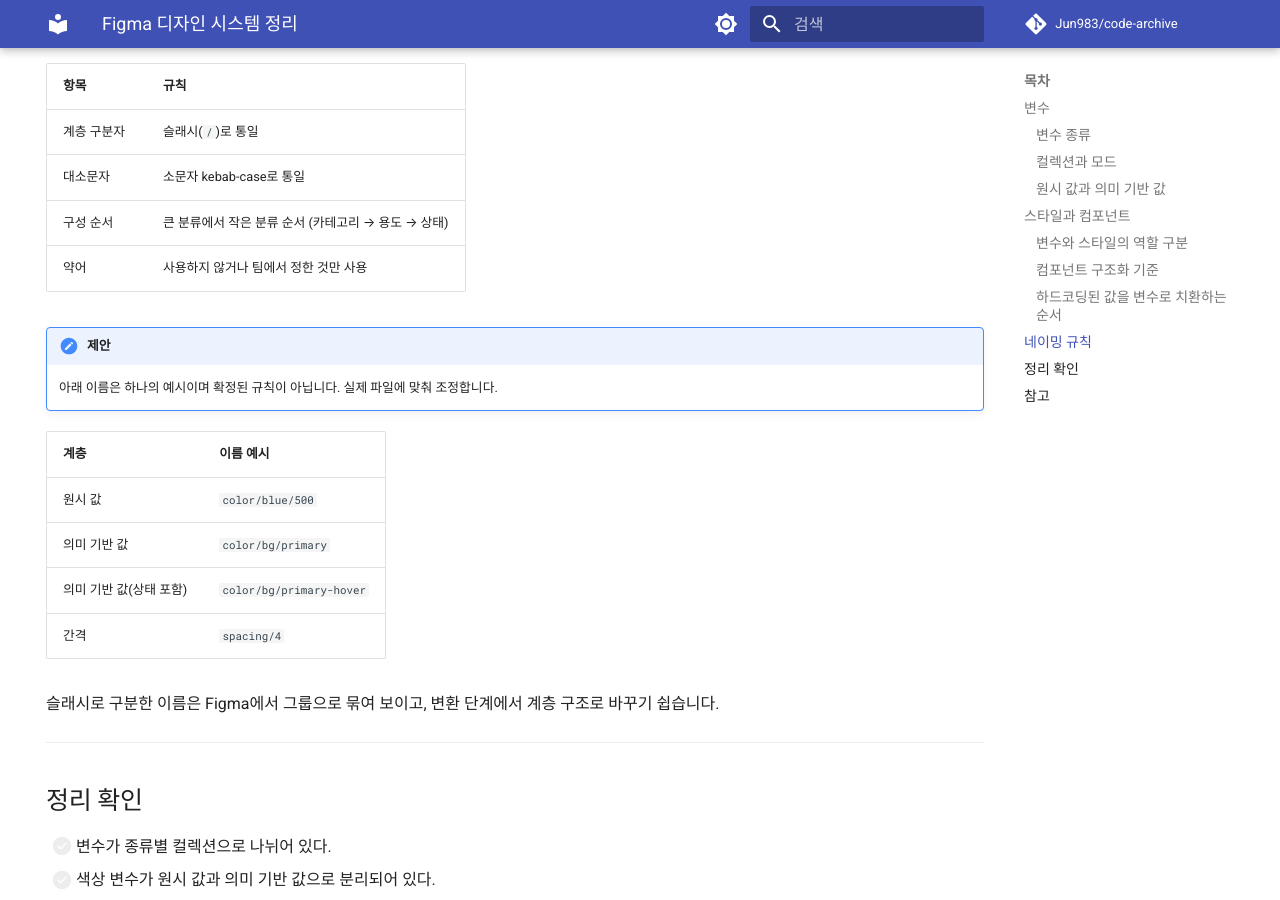
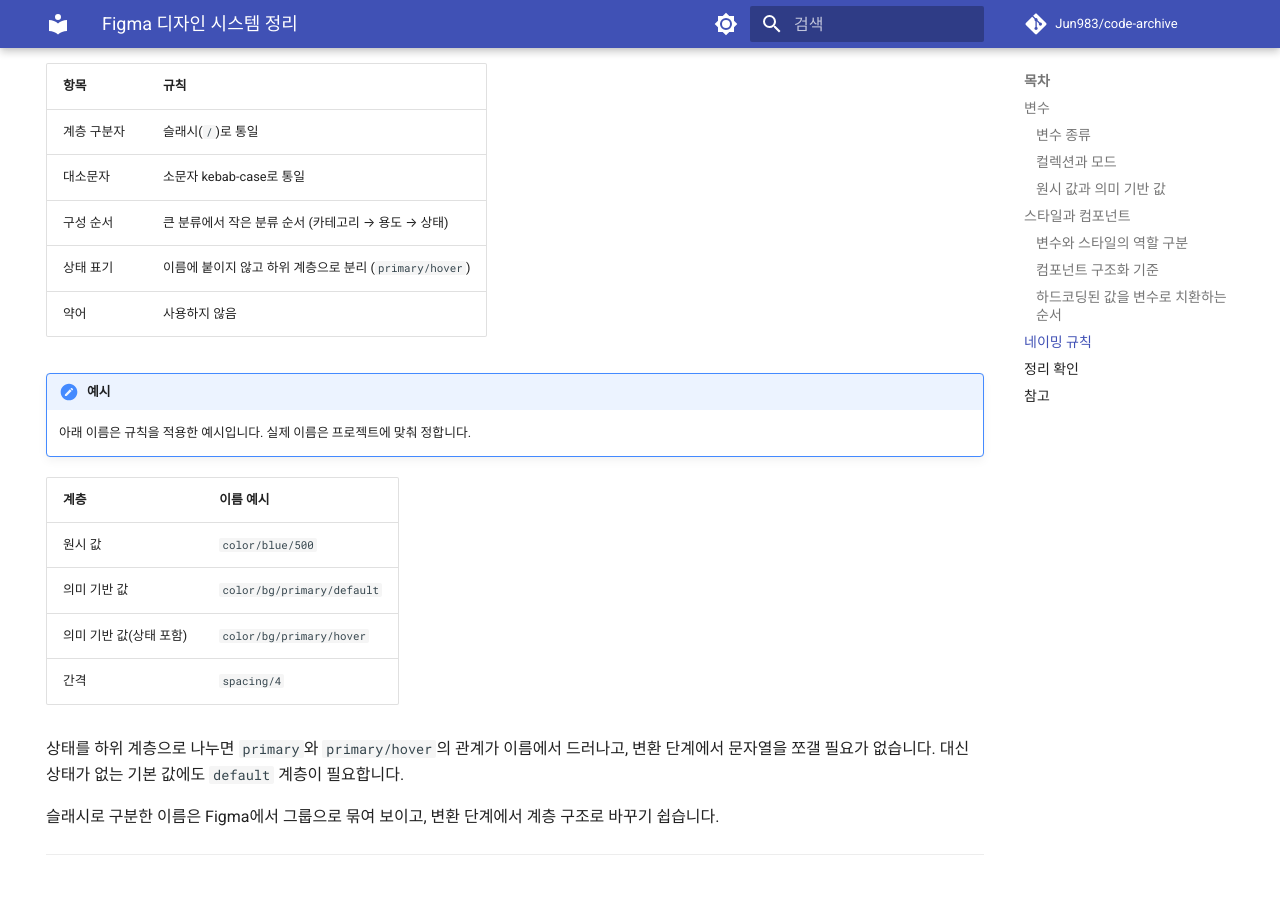
Before and after one commit to Jun983/code-archive, an MkDocs documentation site: the page built from docs/design-system/figma-organize.md, in a window 1280 px wide and 900 px high, scrolled down 3204 px. Built offline with MkDocs 1.6.1 and Material for MkDocs 9.7.7, drawn with Linux system fonts in a browser that asks for light colours; comment, search, counter and statistics services are not loaded.

Commit message:
docs(design-system): Figma 네이밍 규칙 확정 및 상태 표기 계층 분리 (#87)
Co-authored-by: byeongjun.cho <byeongjun.cho@lobas.go.kr>
Co-authored-by: Claude Sonnet 5.5 <noreply@anthropic.com>

```diff
--- a/docs/design-system/figma-organize.md
+++ b/docs/design-system/figma-organize.md
@@ -116,17 +116,20 @@ flowchart LR
 | 계층 구분자 | 슬래시(`/`)로 통일 |
 | 대소문자 | 소문자 kebab-case로 통일 |
 | 구성 순서 | 큰 분류에서 작은 분류 순서 (카테고리 → 용도 → 상태) |
-| 약어 | 사용하지 않거나 팀에서 정한 것만 사용 |
+| 상태 표기 | 이름에 붙이지 않고 하위 계층으로 분리 (`primary/hover`) |
+| 약어 | 사용하지 않음 |
 
-!!! note "제안"
-    아래 이름은 하나의 예시이며 확정된 규칙이 아닙니다. 실제 파일에 맞춰 조정합니다.
+!!! note "예시"
+    아래 이름은 규칙을 적용한 예시입니다. 실제 이름은 프로젝트에 맞춰 정합니다.
 
 | 계층 | 이름 예시 |
 |---|---|
 | 원시 값 | `color/blue/500` |
-| 의미 기반 값 | `color/bg/primary` |
-| 의미 기반 값(상태 포함) | `color/bg/primary-hover` |
+| 의미 기반 값 | `color/bg/primary/default` |
+| 의미 기반 값(상태 포함) | `color/bg/primary/hover` |
 | 간격 | `spacing/4` |
+
+상태를 하위 계층으로 나누면 `primary`와 `primary/hover`의 관계가 이름에서 드러나고, 변환 단계에서 문자열을 쪼갤 필요가 없습니다. 대신 상태가 없는 기본 값에도 `default` 계층이 필요합니다.
 
 슬래시로 구분한 이름은 Figma에서 그룹으로 묶여 보이고, 변환 단계에서 계층 구조로 바꾸기 쉽습니다.
 
```
